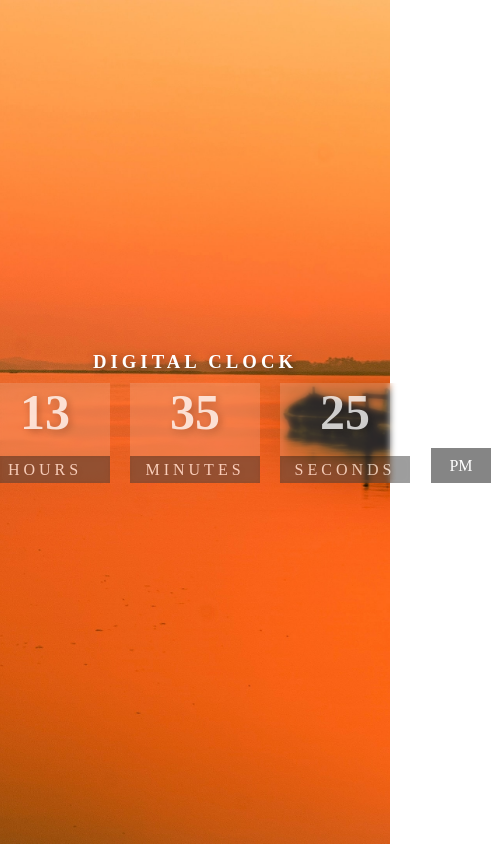
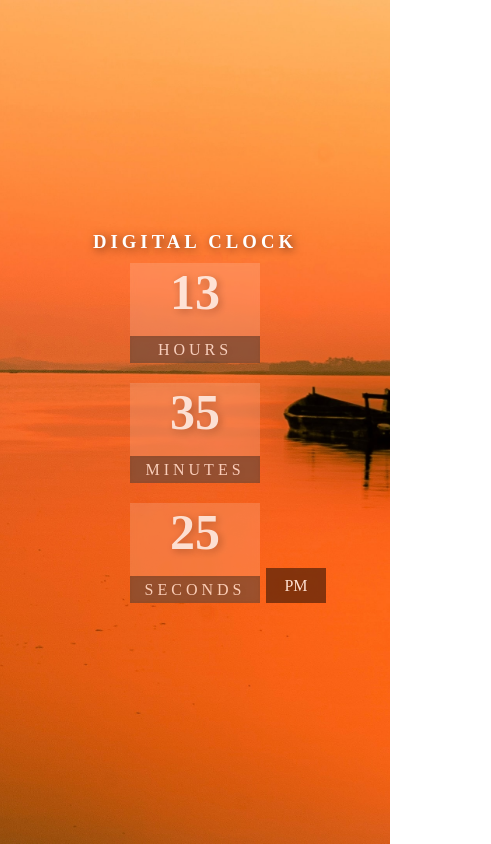
Before and after one commit to parvesh001/Digital-Clock, a plain HTML site: page index.html in a window 390 px wide. Shown: the whole page, 491 px wide, since content can reach past the window. Drawn offline with Linux system fonts and the light colour scheme.

Commit message:
added responsiveness in project

```diff
--- a/CSS/style.css
+++ b/CSS/style.css
@@ -69,3 +69,13 @@
   text-transform: uppercase;
   letter-spacing: 4px;
 }
+
+
+@media  screen and (min-width:320px) and (max-width:480px){
+  #digital-container .clock {
+    flex-direction: column;
+  }
+  .clock #Am {
+    right: -44%;
+  }
+}
```
